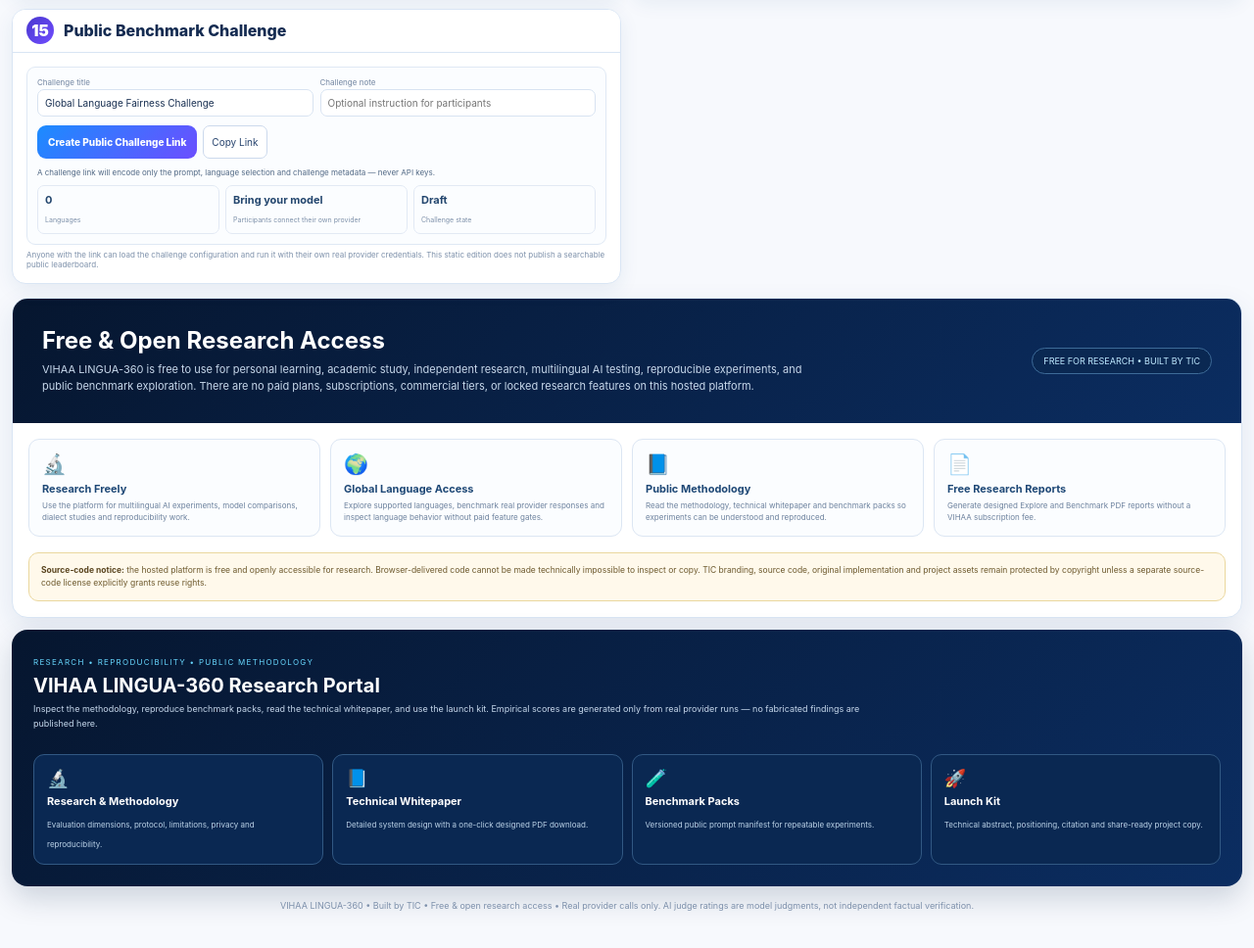
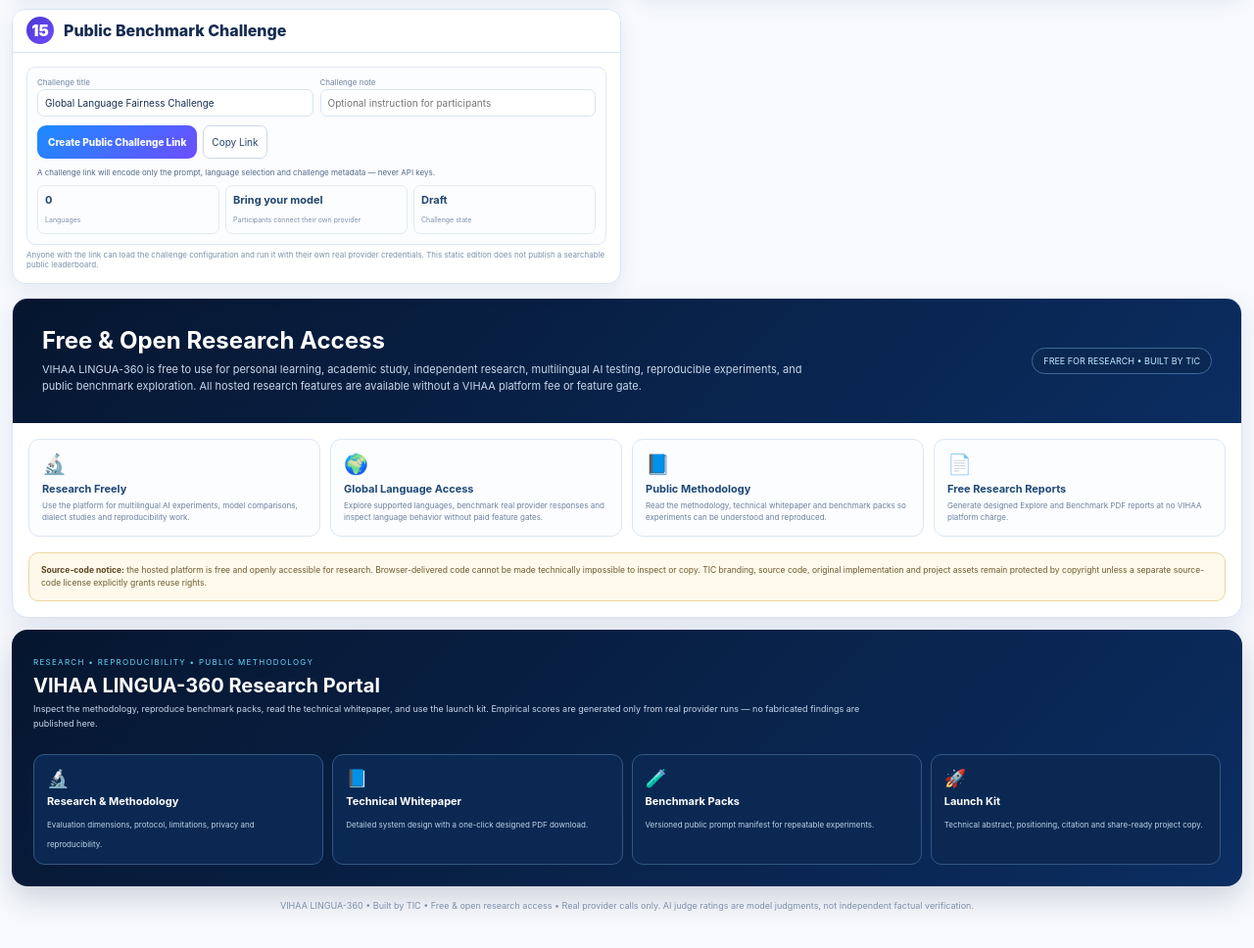
Before and after one commit to Coder-Blocks/ravi-3d-portfolio, a plain HTML site: page vihaa-lingua-360/index.html in a window 1280 px wide. Shown: the part 2685-3653 px from the top of the page at 98% size. Drawn offline with Linux system fonts and the light colour scheme.

Commit message:
Clean remaining commercial wording from free research access

```diff
--- a/vihaa-lingua-360/index.html
+++ b/vihaa-lingua-360/index.html
@@ -421,7 +421,7 @@ document.getElementById('downloadBenchmarkPdf').onclick=()=>downloadStyledPdf('b
   <div class="open-access-hero">
     <div>
       <h2>Free & Open Research Access</h2>
-      <p>VIHAA LINGUA-360 is free to use for personal learning, academic study, independent research, multilingual AI testing, reproducible experiments, and public benchmark exploration. There are no paid plans, subscriptions, commercial tiers, or locked research features on this hosted platform.</p>
+      <p>VIHAA LINGUA-360 is free to use for personal learning, academic study, independent research, multilingual AI testing, reproducible experiments, and public benchmark exploration. All hosted research features are available without a VIHAA platform fee or feature gate.</p>
     </div>
     <div class="open-access-badge">FREE FOR RESEARCH • BUILT BY TIC</div>
   </div>
@@ -429,7 +429,7 @@ document.getElementById('downloadBenchmarkPdf').onclick=()=>downloadStyledPdf('b
     <div class="open-access-card"><i>🔬</i><b>Research Freely</b><span>Use the platform for multilingual AI experiments, model comparisons, dialect studies and reproducibility work.</span></div>
     <div class="open-access-card"><i>🌍</i><b>Global Language Access</b><span>Explore supported languages, benchmark real provider responses and inspect language behavior without paid feature gates.</span></div>
     <div class="open-access-card"><i>📘</i><b>Public Methodology</b><span>Read the methodology, technical whitepaper and benchmark packs so experiments can be understood and reproduced.</span></div>
-    <div class="open-access-card"><i>📄</i><b>Free Research Reports</b><span>Generate designed Explore and Benchmark PDF reports without a VIHAA subscription fee.</span></div>
+    <div class="open-access-card"><i>📄</i><b>Free Research Reports</b><span>Generate designed Explore and Benchmark PDF reports at no VIHAA platform charge.</span></div>
   </div>
   <div class="open-code-note"><b>Source-code notice:</b> the hosted platform is free and openly accessible for research. Browser-delivered code cannot be made technically impossible to inspect or copy. TIC branding, source code, original implementation and project assets remain protected by copyright unless a separate source-code license explicitly grants reuse rights.</div>
 </section>
```
